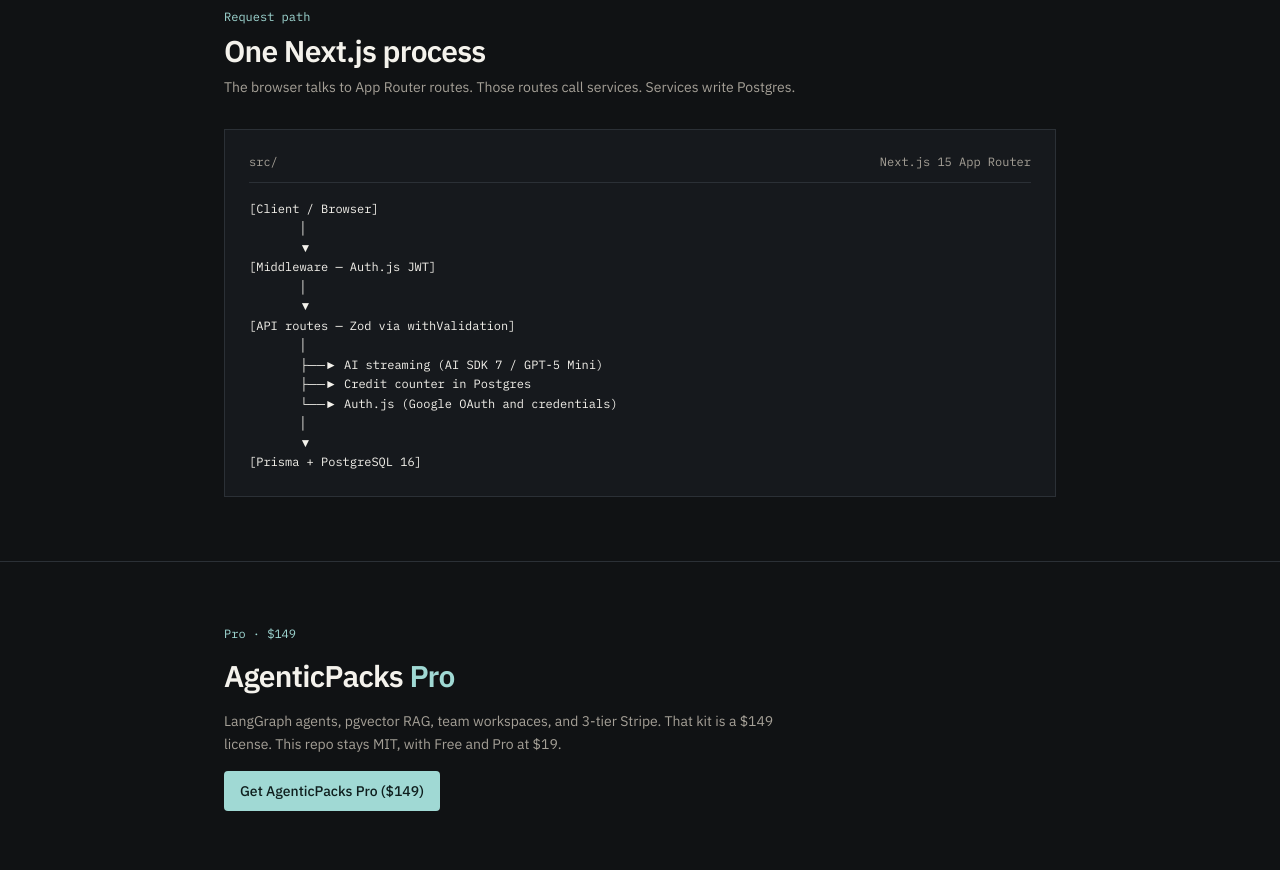
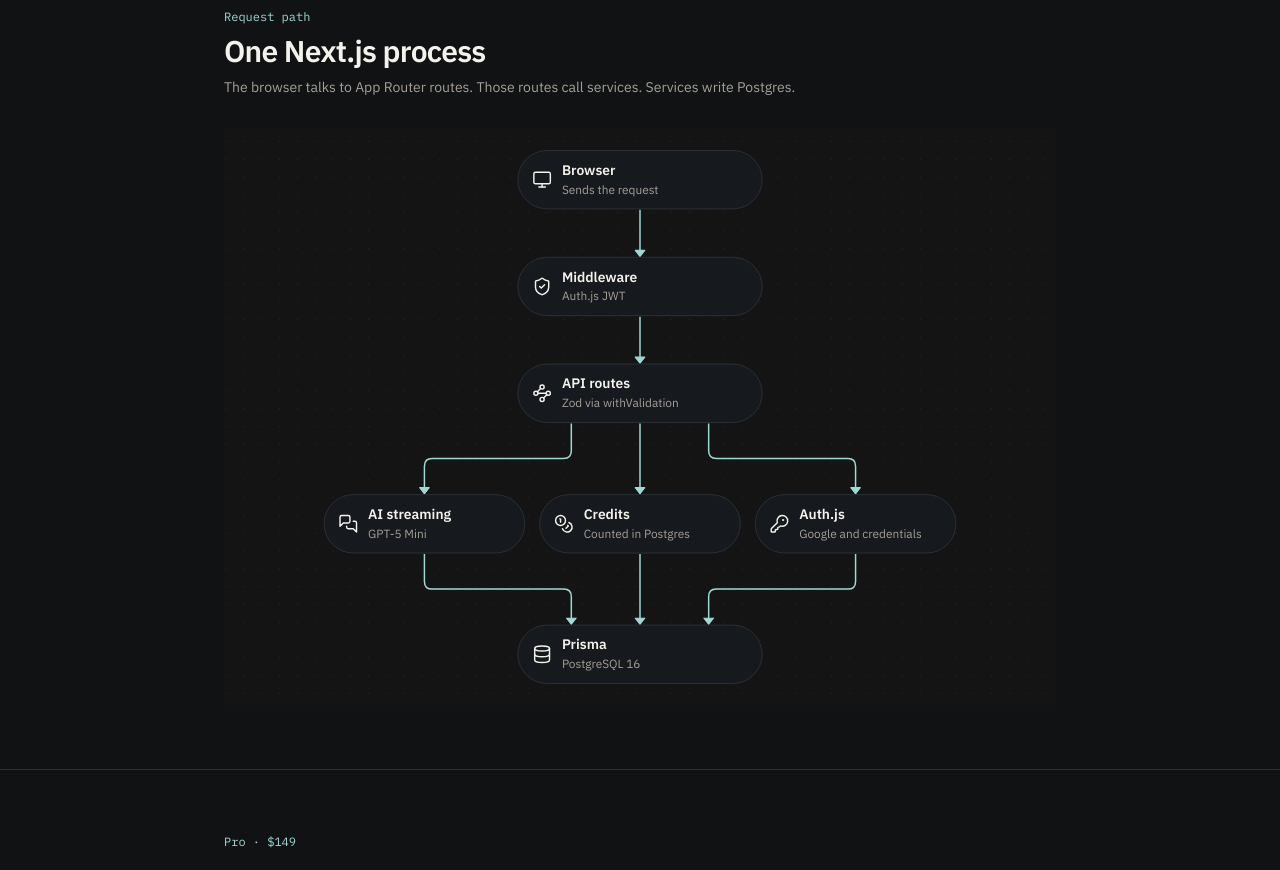
Before and after one commit to Agentic-Packs/agenticpacks-oss, a Next.js app: page / in a window 1280 px wide. Shown: the part 1200-2070 px from the top of the page. Built offline with nearby package versions, Linux system fonts and the light colour scheme.

Commit message:
Show the landing request path as a static graph instead of an ASCII tree.

```diff
--- a/package.json
+++ b/package.json
@@ -34,6 +34,7 @@
     "@radix-ui/react-slot": "^1.1.2",
     "@radix-ui/react-tabs": "^1.1.3",
     "@radix-ui/react-tooltip": "^1.2.16",
+    "@xyflow/react": "^12.12.1",
     "ai": "^7.0.166",
     "bcryptjs": "^2.4.3",
     "class-variance-authority": "^0.7.1",
--- a/src/app/(marketing)/page.tsx
+++ b/src/app/(marketing)/page.tsx
@@ -4,6 +4,7 @@ import { Button } from "@/components/ui/button";
 import { Badge } from "@/components/ui/badge";
 import BlurText from "@/components/react-bits/BlurText";
 import DecryptedText from "@/components/react-bits/DecryptedText";
+import { RequestPathFlow } from "@/components/marketing/request-path-flow";
 
 const specs = [
   {
@@ -121,26 +122,7 @@ export default function LandingPage() {
             </p>
           </div>
 
-          <div className="border border-border bg-card p-4 sm:p-6 font-mono text-[11px] sm:text-xs overflow-x-auto">
-            <div className="flex flex-col sm:flex-row sm:items-center sm:justify-between gap-2 border-b border-border pb-3 mb-4 text-muted-foreground">
-              <span>src/</span>
-              <span>Next.js 15 App Router</span>
-            </div>
-            <pre className="leading-relaxed text-foreground">{`[Client / Browser]
-       │
-       ▼
-[Middleware — Auth.js JWT]
-       │
-       ▼
-[API routes — Zod via withValidation]
-       │
-       ├──► AI streaming (AI SDK 7 / GPT-5 Mini)
-       ├──► Credit counter in Postgres
-       └──► Auth.js (Google OAuth and credentials)
-       │
-       ▼
-[Prisma + PostgreSQL 16]`}</pre>
-          </div>
+          <RequestPathFlow />
         </div>
       </section>
 
--- /dev/null
+++ b/src/components/marketing/request-path-flow.tsx
@@ -0,0 +1,216 @@
+"use client";
+
+import { useEffect, useRef, useState } from "react";
+import { Coins, Database, KeyRound, MessagesSquare, Monitor, ShieldCheck, Waypoints, type LucideIcon } from "lucide-react";
+import {
+  Background,
+  BackgroundVariant,
+  Handle,
+  MarkerType,
+  Position,
+  ReactFlow,
+  ReactFlowProvider,
+  useReactFlow,
+  type Edge,
+  type Node,
+  type NodeProps,
+} from "@xyflow/react";
+import "@xyflow/react/dist/style.css";
+
+type Role = "browser" | "middleware" | "routes" | "chat" | "credits" | "auth" | "prisma";
+
+type StepData = {
+  icon: Role;
+  title: string;
+  detail: string;
+};
+
+type StepNodeType = Node<StepData, "step">;
+
+const icons: Record<Role, LucideIcon> = {
+  browser: Monitor,
+  middleware: ShieldCheck,
+  routes: Waypoints,
+  chat: MessagesSquare,
+  credits: Coins,
+  auth: KeyRound,
+  prisma: Database,
+};
+
+const nodeHeight = 60;
+const serviceWidth = 204;
+const columnGap = 14;
+const rowWidth = serviceWidth * 3 + columnGap * 2;
+const spineWidth = 248;
+const spineX = (rowWidth - spineWidth) / 2;
+const serviceY = 348;
+const prismaY = 480;
+const handleClass = "!h-px !w-px !min-h-0 !min-w-0 !border-0 !bg-transparent !opacity-0";
+
+function StepNode({ data }: NodeProps<StepNodeType>) {
+  const Icon = icons[data.icon];
+  return (
+    <div className="flex h-full w-full items-center gap-2.5 rounded-full border border-border bg-card px-3.5 text-foreground">
+      {data.icon === "browser" ? <Handle type="source" id="out" position={Position.Bottom} className={handleClass} /> : null}
+      {data.icon === "middleware" ? (
+        <>
+          <Handle type="target" id="in" position={Position.Top} className={handleClass} />
+          <Handle type="source" id="out" position={Position.Bottom} className={handleClass} />
+        </>
+      ) : null}
+      {data.icon === "routes" ? (
+        <>
+          <Handle type="target" id="in" position={Position.Top} className={handleClass} />
+          <Handle type="source" id="chat" position={Position.Bottom} className={handleClass} style={{ left: "22%" }} />
+          <Handle type="source" id="credits" position={Position.Bottom} className={handleClass} style={{ left: "50%" }} />
+          <Handle type="source" id="auth" position={Position.Bottom} className={handleClass} style={{ left: "78%" }} />
+        </>
+      ) : null}
+      {data.icon === "chat" || data.icon === "credits" || data.icon === "auth" ? (
+        <>
+          <Handle type="target" id="in" position={Position.Top} className={handleClass} />
+          <Handle type="source" id="out" position={Position.Bottom} className={handleClass} />
+        </>
+      ) : null}
+      {data.icon === "prisma" ? (
+        <>
+          <Handle type="target" id="chat" position={Position.Top} className={handleClass} style={{ left: "22%" }} />
+          <Handle type="target" id="credits" position={Position.Top} className={handleClass} style={{ left: "50%" }} />
+          <Handle type="target" id="auth" position={Position.Top} className={handleClass} style={{ left: "78%" }} />
+        </>
+      ) : null}
+      <Icon className="h-5 w-5 shrink-0" strokeWidth={1.75} aria-hidden />
+      <div className="min-w-0">
+        <p className="truncate text-sm font-semibold leading-tight">{data.title}</p>
+        <p className="mt-0.5 truncate text-xs text-muted-foreground">{data.detail}</p>
+      </div>
+    </div>
+  );
+}
+
+const nodeTypes = { step: StepNode };
+
+function step(id: string, icon: Role, title: string, detail: string, x: number, y: number, width: number): StepNodeType {
+  return {
+    id,
+    type: "step",
+    position: { x, y },
+    width,
+    height: nodeHeight,
+    draggable: false,
+    selectable: false,
+    connectable: false,
+    data: { icon, title, detail },
+  };
+}
+
+const nodes: StepNodeType[] = [
+  step("browser", "browser", "Browser", "Sends the request", spineX, 0, spineWidth),
+  step("middleware", "middleware", "Middleware", "Auth.js JWT", spineX, 108, spineWidth),
+  step("routes", "routes", "API routes", "Zod via withValidation", spineX, 216, spineWidth),
+  step("chat", "chat", "AI streaming", "GPT-5 Mini", 0, serviceY, serviceWidth),
+  step("credits", "credits", "Credits", "Counted in Postgres", serviceWidth + columnGap, serviceY, serviceWidth),
+  step("auth", "auth", "Auth.js", "Google and credentials", (serviceWidth + columnGap) * 2, serviceY, serviceWidth),
+  step("prisma", "prisma", "Prisma", "PostgreSQL 16", spineX, prismaY, spineWidth),
+];
+
+const arrow = {
+  type: "smoothstep" as const,
+  pathOptions: { borderRadius: 12 },
+  style: { stroke: "hsl(var(--primary))", strokeWidth: 1.5 },
+  markerEnd: { type: MarkerType.ArrowClosed, width: 16, height: 16, color: "hsl(var(--primary))" },
+};
+
+const edges: Edge[] = [
+  { id: "browser-middleware", source: "browser", target: "middleware", sourceHandle: "out", targetHandle: "in", ...arrow },
+  { id: "middleware-routes", source: "middleware", target: "routes", sourceHandle: "out", targetHandle: "in", ...arrow },
+  { id: "routes-chat", source: "routes", target: "chat", sourceHandle: "chat", targetHandle: "in", ...arrow },
+  { id: "routes-credits", source: "routes", target: "credits", sourceHandle: "credits", targetHandle: "in", ...arrow },
+  { id: "routes-auth", source: "routes", target: "auth", sourceHandle: "auth", targetHandle: "in", ...arrow },
+  { id: "chat-prisma", source: "chat", target: "prisma", sourceHandle: "out", targetHandle: "chat", ...arrow },
+  { id: "credits-prisma", source: "credits", target: "prisma", sourceHandle: "out", targetHandle: "credits", ...arrow },
+  { id: "auth-prisma", source: "auth", target: "prisma", sourceHandle: "out", targetHandle: "auth", ...arrow },
+];
+
+const fitOptions = { padding: 0.08, maxZoom: 1, minZoom: 0.45 };
+
+function FittedFlow({ colorMode }: { colorMode: "light" | "dark" }) {
+  const frame = useRef<HTMLDivElement>(null);
+  const { fitView } = useReactFlow();
+
+  useEffect(() => {
+    const el = frame.current;
+    if (!el) return;
+    const fit = () => {
+      void fitView({ ...fitOptions, duration: 0 });
+    };
+    fit();
+    const observer = new ResizeObserver(fit);
+    observer.observe(el);
+    return () => observer.disconnect();
+  }, [fitView]);
+
+  return (
+    <div ref={frame} className="h-full w-full">
+      <ReactFlow
+        nodes={nodes}
+        edges={edges}
+        nodeTypes={nodeTypes}
+        colorMode={colorMode}
+        fitView
+        fitViewOptions={fitOptions}
+        nodesDraggable={false}
+        nodesConnectable={false}
+        elementsSelectable={false}
+        edgesFocusable={false}
+        nodesFocusable={false}
+        panOnDrag={false}
+        panOnScroll={false}
+        zoomOnScroll={false}
+        zoomOnPinch={false}
+        zoomOnDoubleClick={false}
+        preventScrolling={false}
+        selectionOnDrag={false}
+        deleteKeyCode={null}
+        proOptions={{ hideAttribution: true }}
+        className="h-full w-full"
+      >
+        <Background variant={BackgroundVariant.Dots} gap={18} size={1} color="hsl(var(--border))" />
+      </ReactFlow>
+    </div>
+  );
+}
+
+export function RequestPathFlow() {
+  const [colorMode, setColorMode] = useState<"light" | "dark">("dark");
+
+  useEffect(() => {
+    const root = document.documentElement;
+    const sync = () => setColorMode(root.classList.contains("dark") ? "dark" : "light");
+    sync();
+    const observer = new MutationObserver(sync);
+    observer.observe(root, { attributes: true, attributeFilter: ["class"] });
+    return () => observer.disconnect();
+  }, []);
+
+  return (
+    <figure
+      className="request-path h-[32rem] w-full text-foreground sm:h-[36rem] [&_.react-flow]:!bg-transparent [&_.react-flow__node]:cursor-default"
+      aria-label="The browser passes Auth.js middleware and API routes, which call AI streaming, the credit counter, and Auth.js, then Prisma writes PostgreSQL"
+    >
+      <style>{`
+        .request-path .react-flow__edge-path {
+          stroke: hsl(var(--primary));
+        }
+        .request-path marker path,
+        .request-path marker polyline {
+          stroke: hsl(var(--primary));
+          fill: hsl(var(--primary));
+        }
+      `}</style>
+      <ReactFlowProvider>
+        <FittedFlow colorMode={colorMode} />
+      </ReactFlowProvider>
+    </figure>
+  );
+}
```
Also changed, not shown: 1 other file (tests, documents, lock files or other folders).
